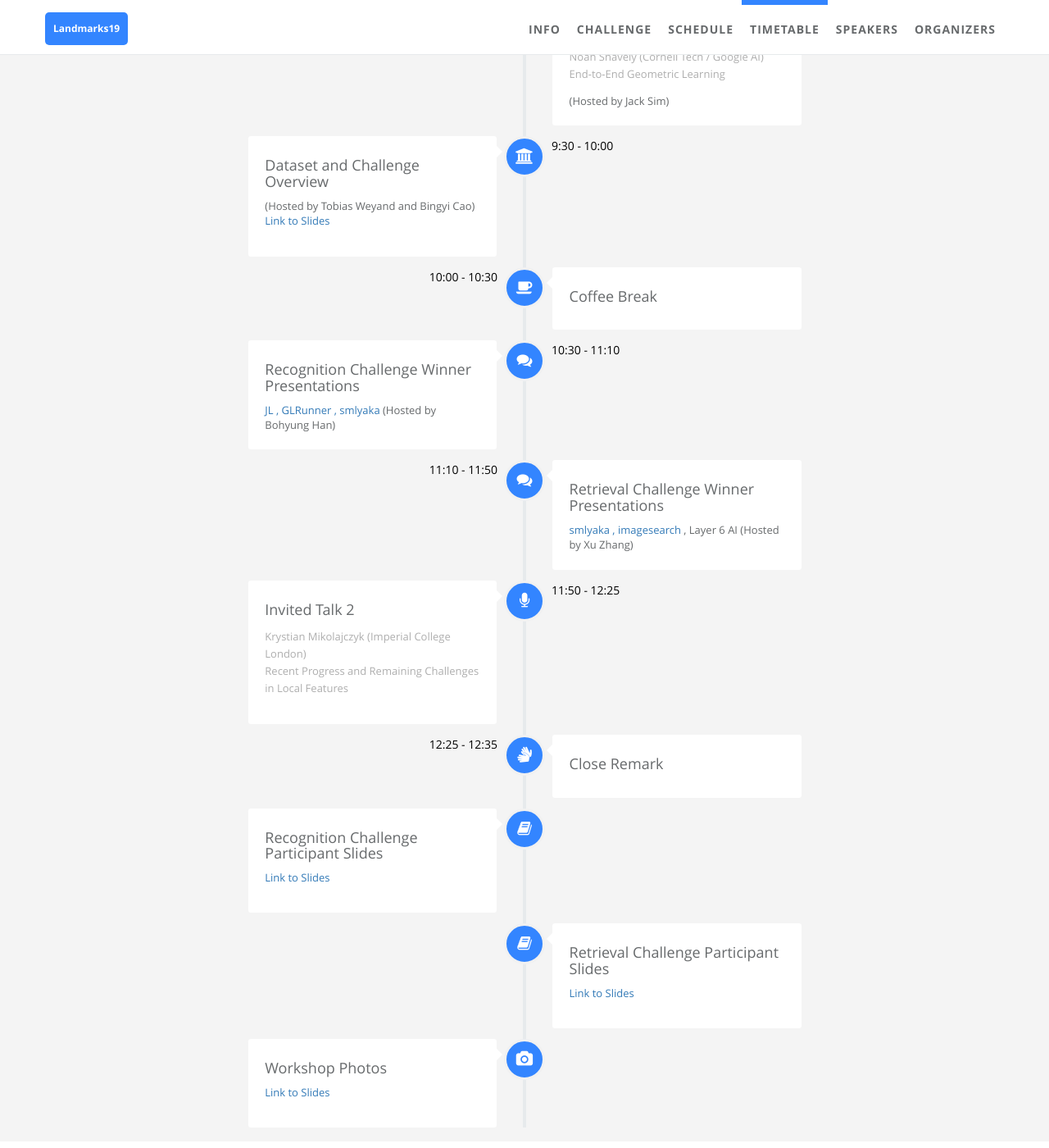
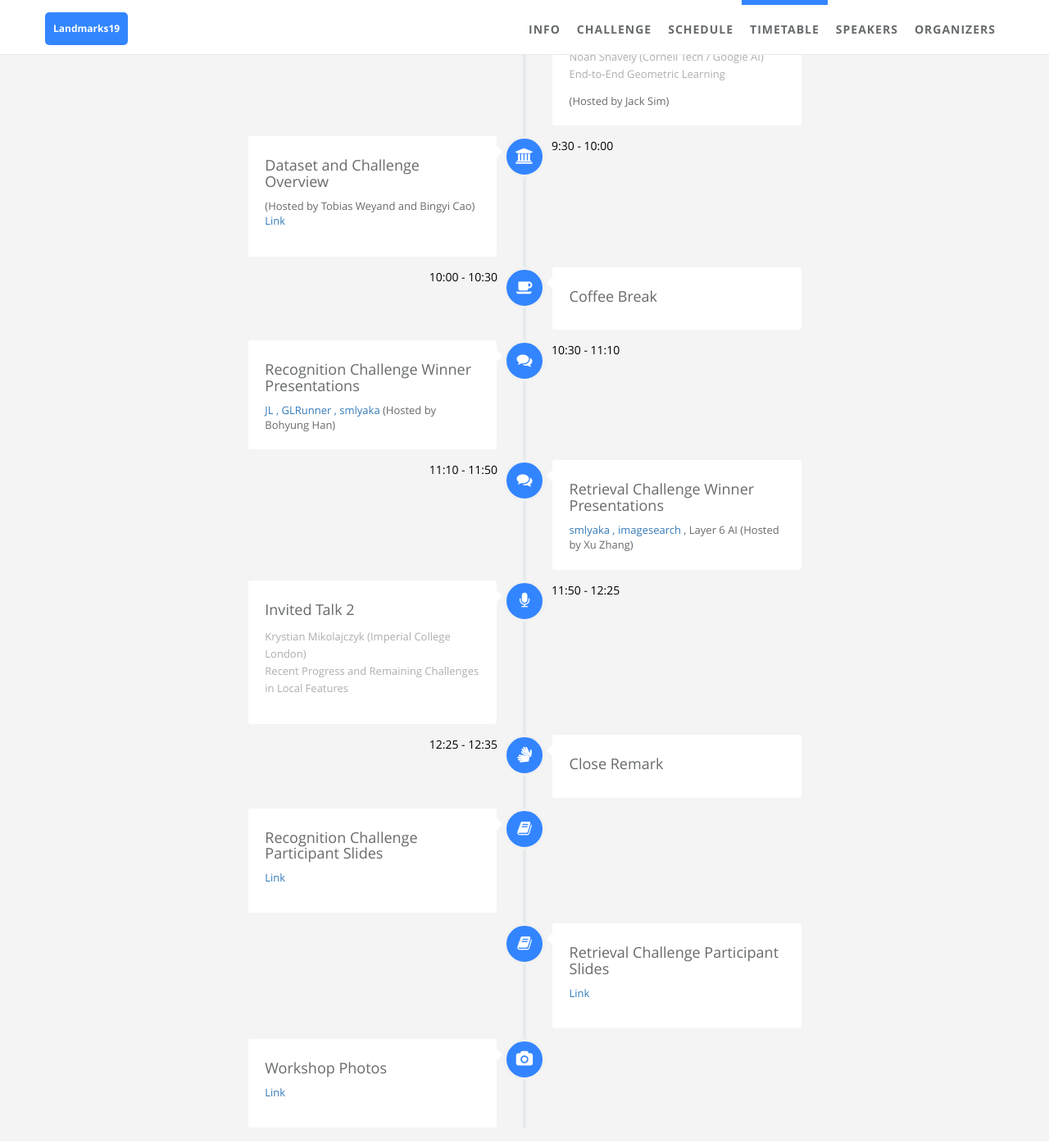
Before and after one commit to ilr-workshop/ECCVW2020, a Jekyll site: the page built from index.html, in a window 1280 px wide and 1400 px high, scrolled down 1958 px. Shown: the whole window at 82% size. Built offline with Jekyll 4.4.1, drawn with Linux system fonts in a browser that asks for light colours.

Commit message:
update test

```diff
--- a/_includes/sections/timetable.html
+++ b/_includes/sections/timetable.html
@@ -47,7 +47,7 @@
                         <span data-i18n="timetable.{{ timetable.desc.i18n }}">(Hosted by {{timetable.desc.host}})</span>
                         {% endif %}
                         {% if timetable.desc.link %}
-                        <span data-i18n="timetable.{{ timetable.desc.i18n }}" class="navy"><a href="{{timetable.desc.link}}" target="_blank">Link to Slides</a></span></p>
+                        <span data-i18n="timetable.{{ timetable.desc.i18n }}" class="navy"><a href="{{timetable.desc.link}}" target="_blank">Link</a></span></p>
                         {% endif %}
 
 
```
